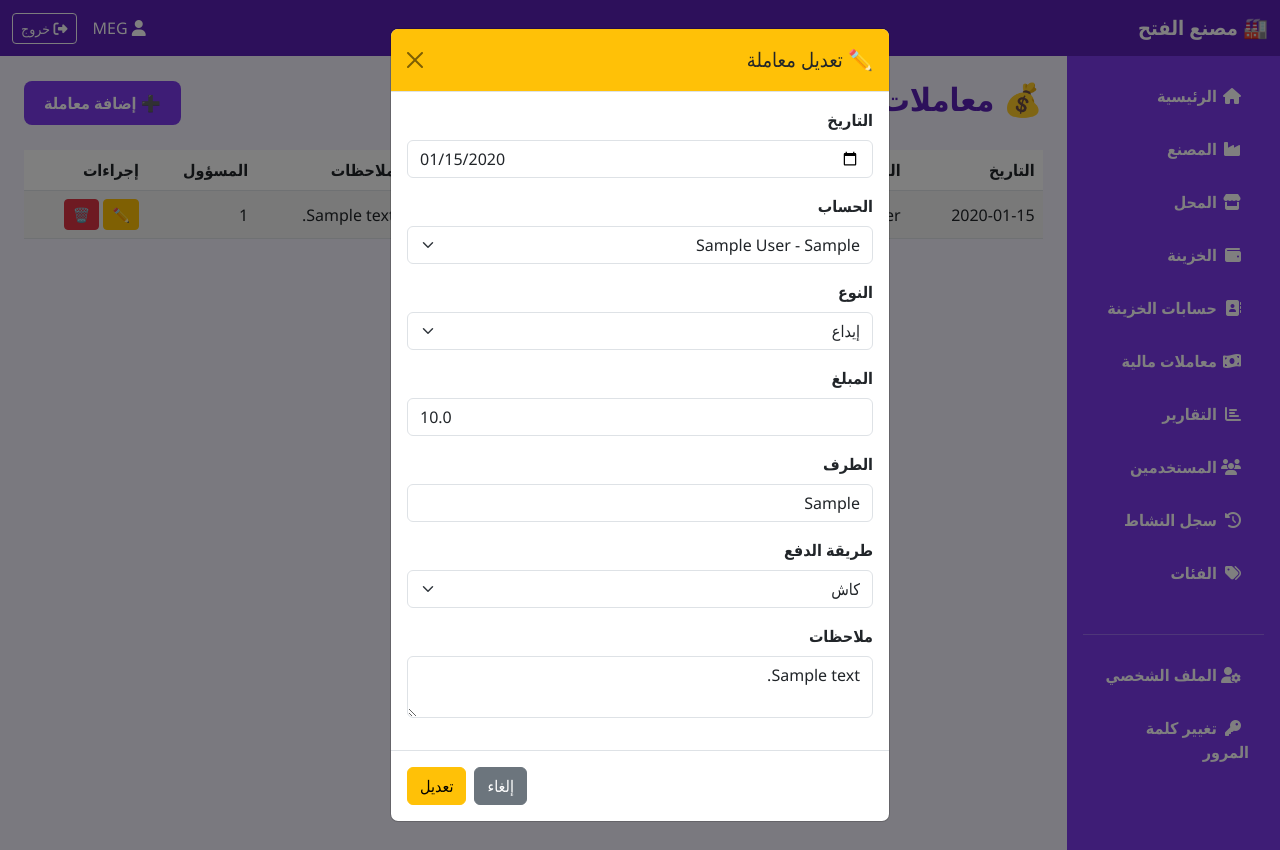
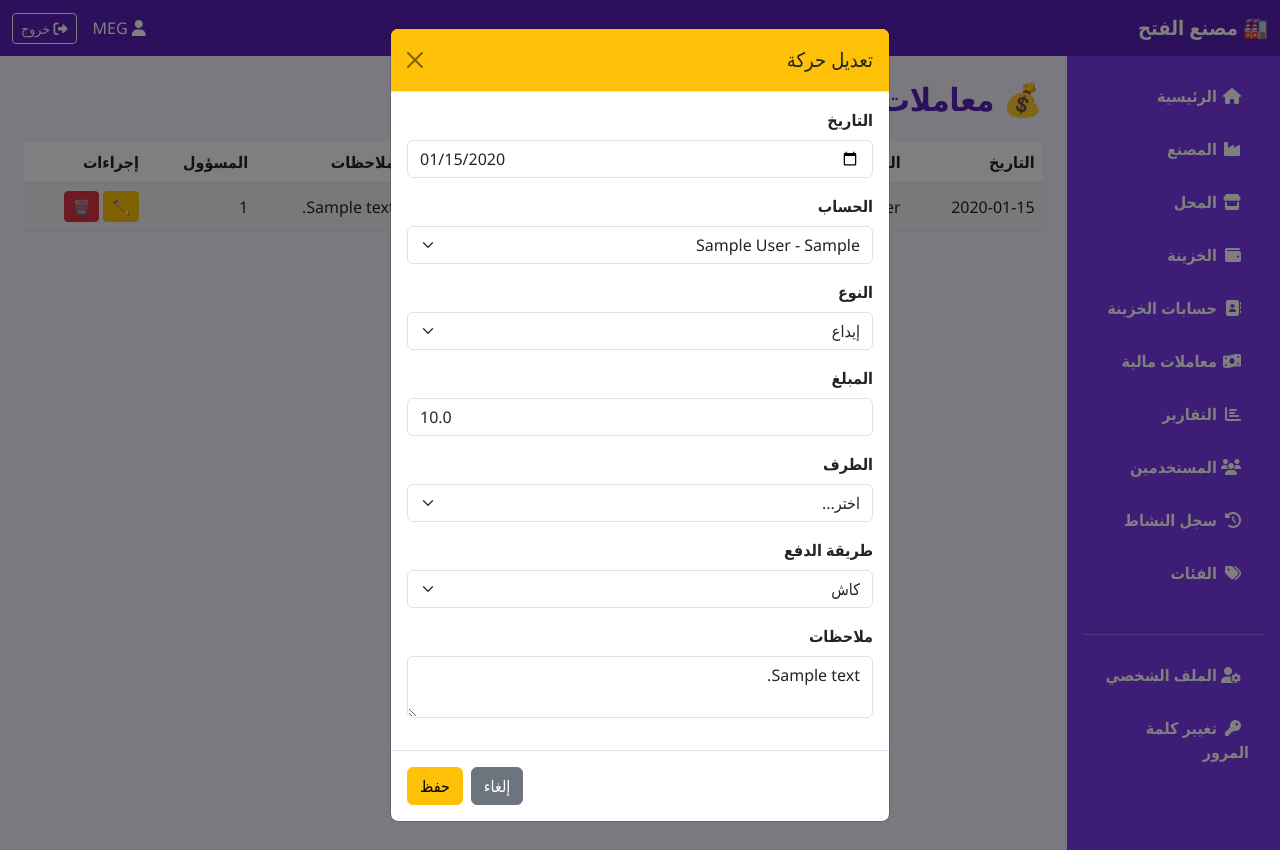
Before and after one commit to mariam-anwar-elgendy/FactoryAlFath, a Flask app: page /financial-transactions in a window 1280 px wide, after a click on "✏️". Run offline with Flask 3, Linux system fonts and the light colour scheme; a user stored in the database is signed in; tables that the repository leaves empty hold one stand-in row (values such as "Sample post"); parts of the project's set-up code (start-up, migrations or seed data) failed here and were passed over.

Commit message:
Update financial.html

```diff
--- a/templates/reports/financial.html
+++ b/templates/reports/financial.html
@@ -1,10 +1,9 @@
 {% extends "base.html" %}
+
 {% block title %}معاملات مالية{% endblock %}
+
 {% block content %}
-<div class="d-flex justify-content-between align-items-center mb-4">
-    <h2 class="fw-bold text-purple-dark">💰 معاملات مالية</h2>
-    <button class="btn btn-purple" data-bs-toggle="modal" data-bs-target="#addTransactionModal">➕ إضافة معاملة</button>
-</div>
+<h2 class="fw-bold mb-4 text-purple-dark">💰 معاملات مالية</h2>
 
 <div class="table-responsive">
     <table class="table table-striped table-hover align-middle">
@@ -25,84 +24,17 @@
                 <td>{{ t.notes or '-' }}</td>
                 <td>{{ t.created_by }}</td>
                 <td>
-                    {% if current_user.role in ['meg','admin','mariam'] or (current_user.role in ['ahmed','eid','abdo'] and t.created_by == current_user.id and (now.date() - t.date).days <= 1) %}
+                    {% if current_user.role in ['meg','admin','mariam'] %}
                     <button class="btn btn-sm btn-warning" data-bs-toggle="modal" data-bs-target="#editTransactionModal{{ t.id }}">✏️</button>
                     {% endif %}
                     {% if current_user.role in ['meg','admin'] %}
-                    <form action="{{ url_for('treasury_transactions') }}" method="POST" class="d-inline" onsubmit="return confirm('هل أنت متأكد من الحذف؟');">
+                    <form action="{{ url_for('treasury_transactions') }}" method="POST" class="d-inline" onsubmit="return confirm('حذف هذه الحركة؟');">
                         <input type="hidden" name="delete_id" value="{{ t.id }}">
                         <button type="submit" class="btn btn-sm btn-danger">🗑️</button>
                     </form>
                     {% endif %}
                 </td>
             </tr>
-            {% else %}
-            <tr><td colspan="9" class="text-center text-muted">لا توجد معاملات</td></tr>
-            {% endfor %}
-        </tbody>
-    </table>
-</div>
-
-<!-- Modal إضافة معاملة مالية -->
-<div class="modal fade" id="addTransactionModal" tabindex="-1">
-    <div class="modal-dialog">
-        <div class="modal-content">
-            <form method="POST" action="{{ url_for('treasury_transactions') }}">
-                <div class="modal-header bg-purple text-white">
-                    <h5 class="modal-title">➕ معاملة مالية</h5>
-                    <button type="button" class="btn-close btn-close-white" data-bs-dismiss="modal"></button>
-                </div>
-                <div class="modal-body">
-                    <div class="mb-3">
-                        <label class="form-label fw-bold">التاريخ</label>
-                        <input type="date" name="date" class="form-control" value="{{ now.strftime('%Y-%m-%d') }}" required>
-                    </div>
-                    <div class="mb-3">
-                        <label class="form-label fw-bold">الحساب</label>
-                        <select name="account_id" class="form-select" required>
-                            {% for account in accounts %}
-                            <option value="{{ account.id }}">{{ account.person_name }} - {{ account.account_type }}</option>
-                            {% endfor %}
-                        </select>
-                    </div>
-                    <div class="mb-3">
-                        <label class="form-label fw-bold">النوع</label>
-                        <select name="transaction_type" class="form-select">
-                            <option value="deposit">إيداع</option>
-                            <option value="withdrawal">سحب</option>
-                        </select>
-                    </div>
-                    <div class="mb-3">
-                        <label class="form-label fw-bold">المبلغ</label>
-                        <input type="number" step="0.01" name="amount" class="form-control" required>
-                    </div>
-                    <div class="mb-3">
-                        <label class="form-label fw-bold">الطرف</label>
-                        <input type="text" name="source" class="form-control">
-                    </div>
-                    <div class="mb-3">
-                        <label class="form-label fw-bold">طريقة الدفع</label>
-                        <select name="payment_method" class="form-select">
-                            <option value="كاش">كاش</option>
-                            <option value="فودافون كاش">فودافون كاش</option>
-                            <option value="انستا باي">انستا باي</option>
-                        </select>
-                    </div>
-                    <div class="mb-3">
-                        <label class="form-label fw-bold">ملاحظات</label>
-                        <textarea name="notes" class="form-control"></textarea>
-                    </div>
-                </div>
-                <div class="modal-footer">
-                    <button type="button" class="btn btn-secondary" data-bs-dismiss="modal">إلغاء</button>
-                    <button type="submit" class="btn btn-purple">حفظ</button>
-                </div>
-            </form>
-        </div>
-    </div>
-</div>
-
-{% for t in transactions %}
             <!-- Modal تعديل -->
             <div class="modal fade" id="editTransactionModal{{ t.id }}" tabindex="-1">
                 <div class="modal-dialog">
@@ -110,7 +42,7 @@
                         <form method="POST" action="{{ url_for('treasury_transactions') }}">
                             <input type="hidden" name="edit_id" value="{{ t.id }}">
                             <div class="modal-header bg-warning text-dark">
-                    <h5 class="modal-title">✏️ تعديل معاملة</h5>
+                                <h5 class="modal-title">تعديل حركة</h5>
                                 <button type="button" class="btn-close" data-bs-dismiss="modal"></button>
                             </div>
                             <div class="modal-body">
@@ -139,7 +71,19 @@
                                 </div>
                                 <div class="mb-3">
                                     <label class="form-label fw-bold">الطرف</label>
-                        <input type="text" name="source" class="form-control" value="{{ t.source or '' }}">
+                                    <select name="source" class="form-select">
+                                        <option value="">اختر...</option>
+                                        <optgroup label="العملاء">
+                                            {% for c in customers %}
+                                            <option value="{{ c.name }}" {% if t.source == c.name %}selected{% endif %}>{{ c.name }}</option>
+                                            {% endfor %}
+                                        </optgroup>
+                                        <optgroup label="الموردين">
+                                            {% for s in suppliers %}
+                                            <option value="{{ s.name }}" {% if t.source == s.name %}selected{% endif %}>{{ s.name }}</option>
+                                            {% endfor %}
+                                        </optgroup>
+                                    </select>
                                 </div>
                                 <div class="mb-3">
                                     <label class="form-label fw-bold">طريقة الدفع</label>
@@ -156,11 +100,16 @@
                             </div>
                             <div class="modal-footer">
                                 <button type="button" class="btn btn-secondary" data-bs-dismiss="modal">إلغاء</button>
-                    <button type="submit" class="btn btn-warning">تعديل</button>
+                                <button type="submit" class="btn btn-warning">حفظ</button>
                             </div>
                         </form>
                     </div>
                 </div>
             </div>
+            {% else %}
+            <tr><td colspan="9" class="text-center text-muted">لا توجد معاملات</td></tr>
             {% endfor %}
+        </tbody>
+    </table>
+</div>
 {% endblock %}
```
Lines whose indentation alone changed are shown as unchanged.
